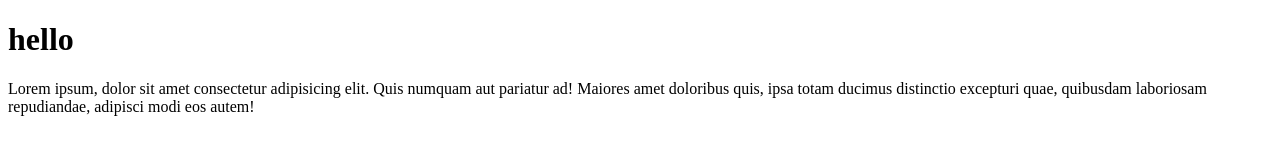
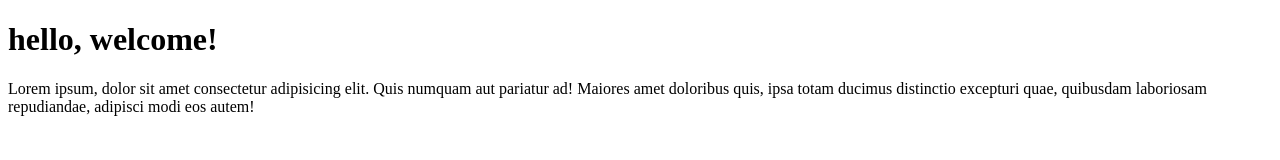
Before and after one commit to aswani-ka/git-sample, a plain HTML site: page index.html in a window 1280 px wide. Drawn offline with Linux system fonts and the light colour scheme.

Commit message:
Added some messages

```diff
--- a/index.html
+++ b/index.html
@@ -6,7 +6,7 @@
     <title>Document</title>
 </head>
 <body>
-    <h1> hello</h1>
+    <h1> hello, welcome!</h1>
     <p>  Lorem ipsum, dolor sit amet consectetur adipisicing elit. Quis numquam aut pariatur ad! Maiores amet doloribus quis, ipsa totam ducimus distinctio excepturi quae, quibusdam laboriosam repudiandae, adipisci modi eos autem!</p>
 </body>
 </html>
```
